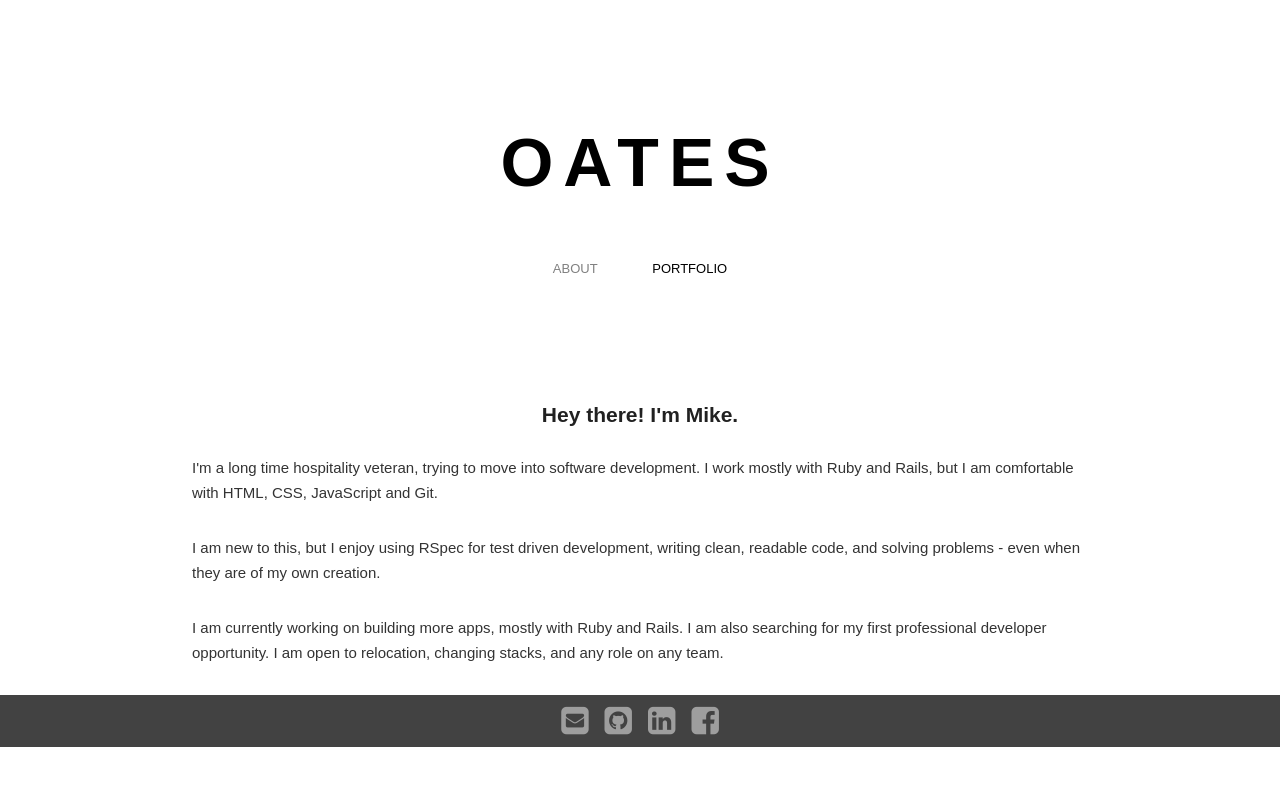
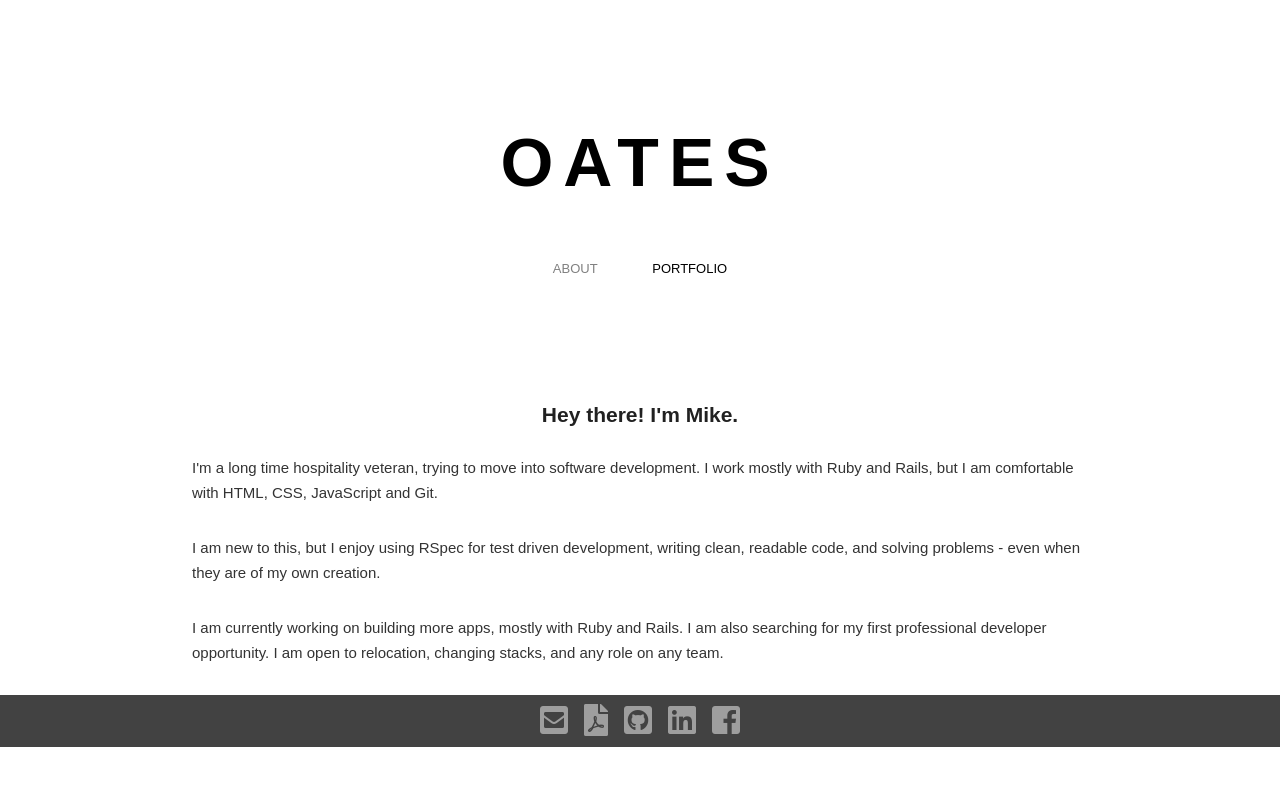
Before and after one commit to oatesmi/portfolio, a plain HTML site: page index.html in a window 1280 px wide. Drawn offline with nearby package versions, Linux system fonts and the light colour scheme.

Commit message:
functionality added

```diff
--- a/index.html
+++ b/index.html
@@ -12,7 +12,7 @@
     <link rel="stylesheet" href="styles.css">
 
     <!--Font Awesome-->
-    <link href="https://maxcdn.bootstrapcdn.com/font-awesome/4.7.0/css/font-awesome.min.css" rel="stylesheet">
+    <link rel="stylesheet" href="https://use.fontawesome.com/releases/v5.3.1/css/all.css" integrity="sha384-mzrmE5qonljUremFsqc01SB46JvROS7bZs3IO2EmfFsd15uHvIt+Y8vEf7N7fWAU" crossorigin="anonymous">
   </head>
 
   <body>
@@ -58,26 +58,32 @@
     <footer id="connect" class="mdl-mini-footer">
       <ul id="footer-links" class="mdl-mini-footer__link-list">
         <li>
-          <a href="mailto:oatesmi.74@gmail.com">
-            <i class="fa fa-envelope-square" aria-hidden="true"></i>
+          <a href="mailto:oatesmi.74@gmail.com" target="_blank" title="Email me">
+            <i class="fas fa-envelope-square" aria-hidden="true"></i>
           </a>
         </li>
 
         <li>
-          <a href="https://github.com/cddlslt">
-            <i class="fa fa-github-square" aria-hidden="true"></i>
+          <a href="/images/resume-mike-oates.pdf" download title="Download my resume">
+            <i class="fas fa-file-pdf" aria-hidden="true"></i>
           </a>
         </li>
 
         <li>
-          <a href="https://www.linkedin.com/in/mike-oates-327031114/">
-            <i class="fa fa-linkedin-square" aria-hidden="true"></i>
+          <a href="https://github.com/cddlslt" target="_blank" title="Look at my code">
+            <i class="fab fa-github-square" aria-hidden="true"></i>
           </a>
         </li>
 
         <li>
-          <a href="https://www.facebook.com/mike.oates2">
-            <i class="fa fa-facebook-square" aria-hidden="true"></i>
+          <a href="https://www.linkedin.com/in/mike-oates-327031114/" target="_blank" title="Find me on LinkedIn">
+            <i class="fab fa-linkedin" aria-hidden="true"></i>
+          </a>
+        </li>
+
+        <li>
+          <a href="https://www.facebook.com/mike.oates2" target="_blank" title="Find me on Facebook">
+            <i class="fab fa-facebook-square" aria-hidden="true"></i>
           </a>
         </li>
       </ul>
```
Also changed, not shown: projects.html (+15 -9 lines), 1 other file.
